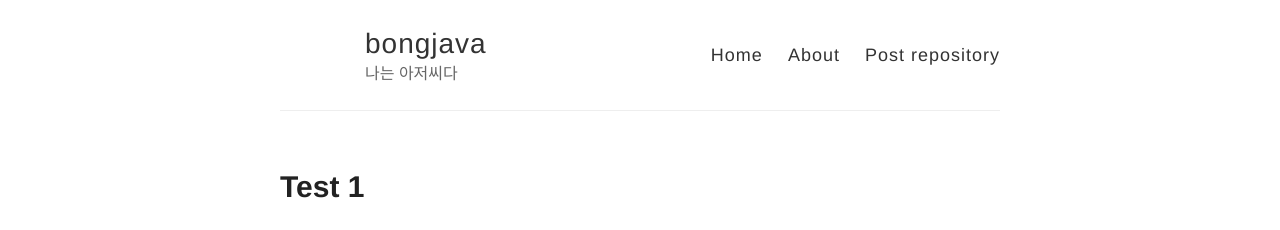
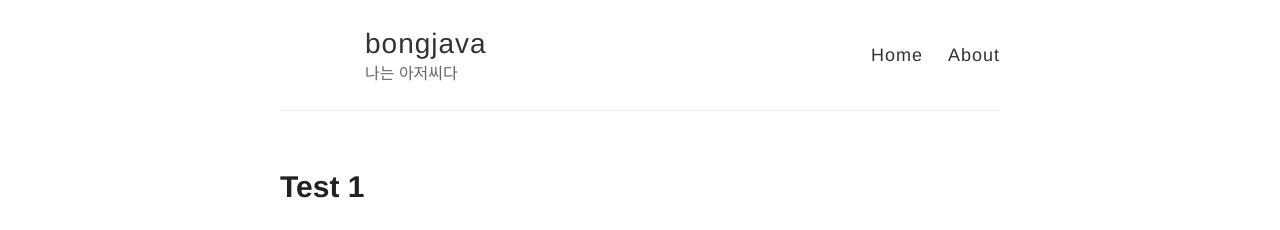
Before and after one commit to bongjava/bongjava.io, a Jekyll site: the page built from index.html, in a window 1280 px wide. Shown: the top 230 px of the page. Built offline with Jekyll 4.4.1, drawn with Linux system fonts in a browser that asks for light colours.

```diff
--- a/_layouts/default.html
+++ b/_layouts/default.html
@@ -30,7 +30,6 @@
 
             <a href="{{ site.baseurl }}/">Home</a>
             <a href="{{ site.baseurl }}/about">About</a>
-            <a href="https://github.com/bongjava/bongjava.github.io/tree/master/_posts">Post repository</a>
 
           </nav>
         </header>
```
Also changed, not shown: manifest.json.
